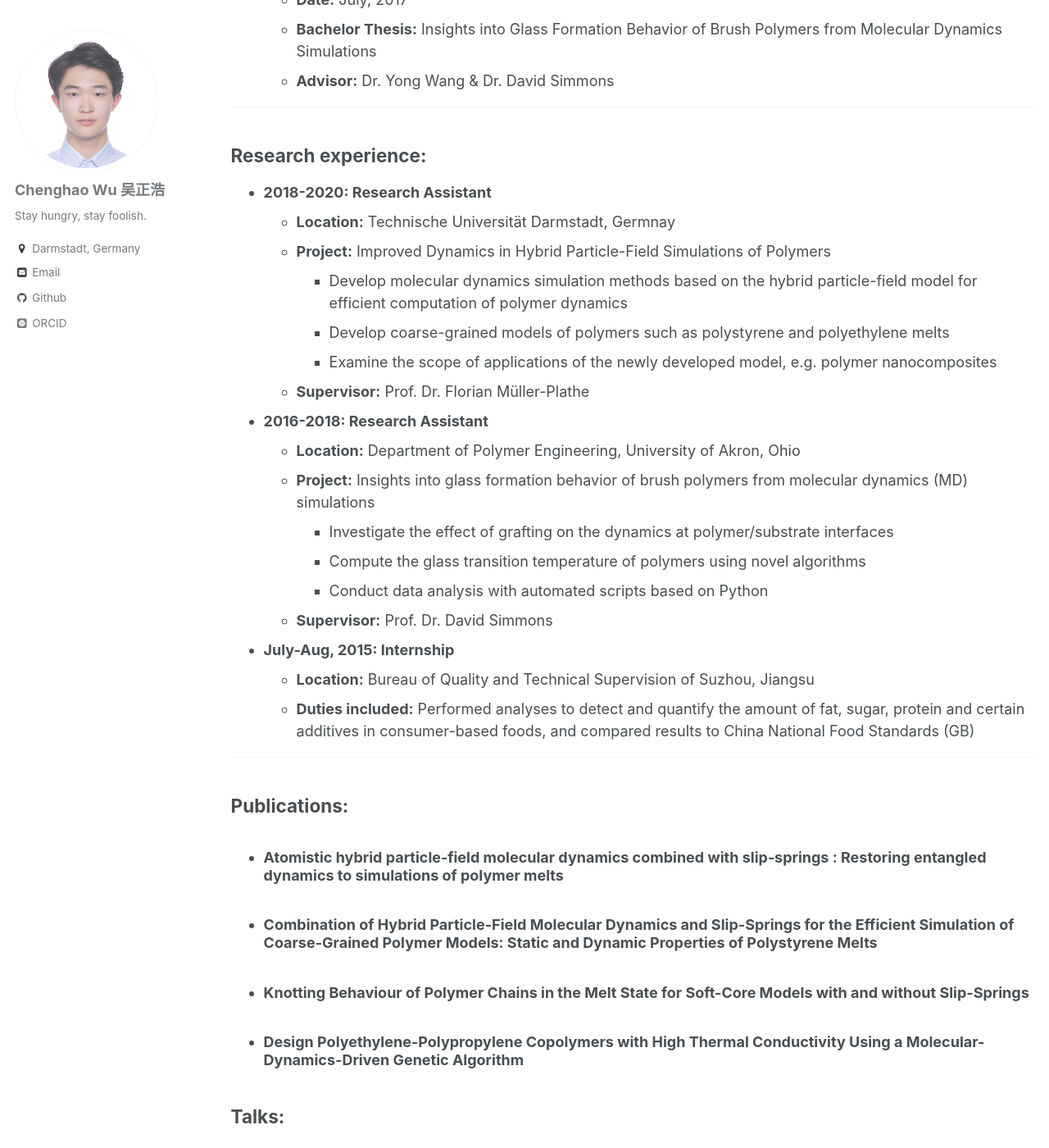
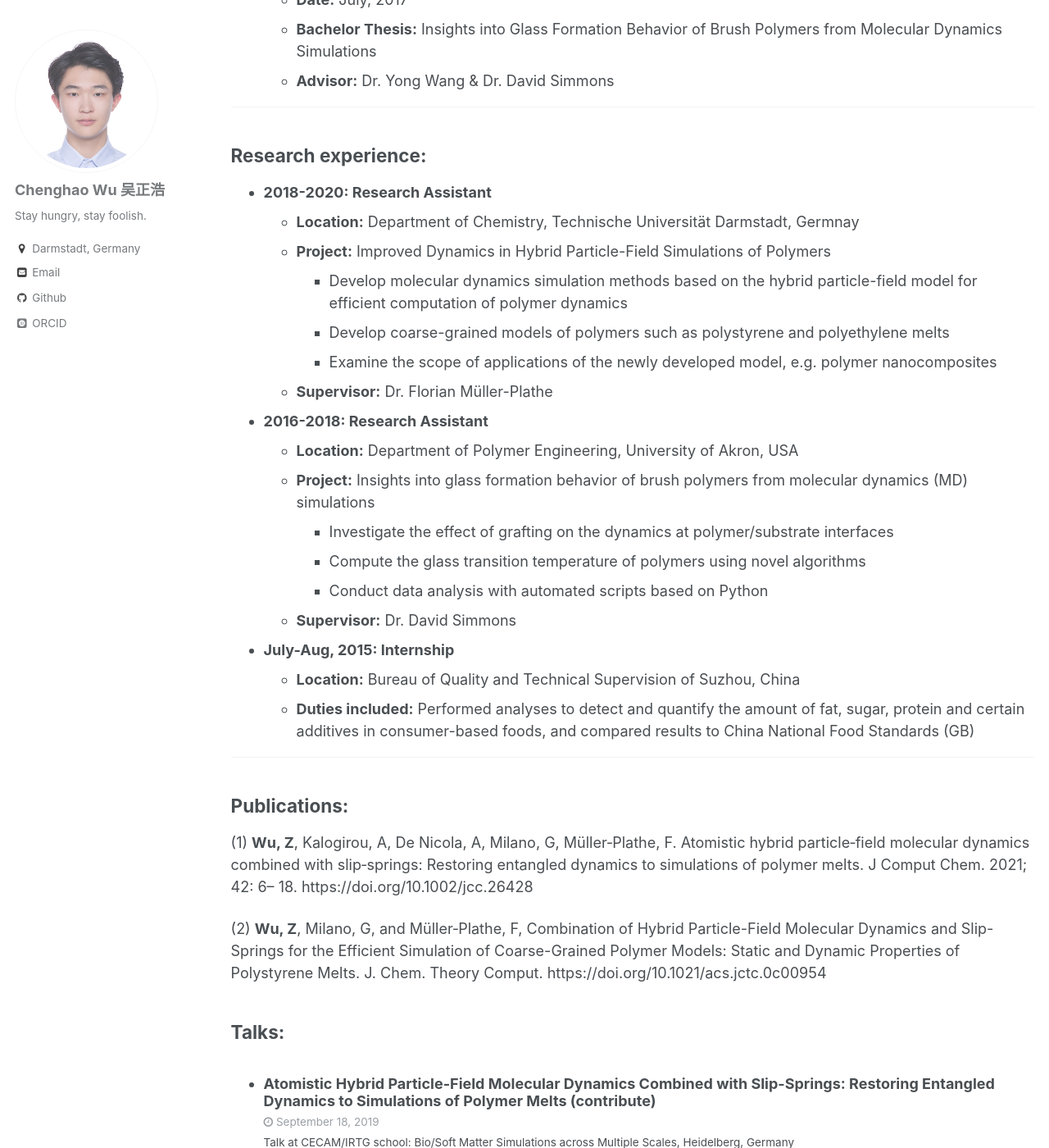
Before and after one commit to Chenghao-Wu/Chenghao-Wu.github.io, a Jekyll site: the page built from _pages/cv.md, in a window 1280 px wide and 1400 px high, scrolled down 706 px. Shown: the whole window at 82% size. Built offline with Jekyll 4.4.1, drawn with Linux system fonts in a browser that asks for light colours; some web fonts are replaced.

Commit message:
update 17

```diff
--- a/_pages/cv.md
+++ b/_pages/cv.md
@@ -38,32 +38,34 @@ Education:
 Research experience:
 ------
 * **2018-2020: Research Assistant**
-  * **Location:** Technische Universität Darmstadt, Germnay
+  * **Location:** Department of Chemistry, Technische Universität Darmstadt, Germnay
   * **Project:** Improved Dynamics in Hybrid Particle-Field Simulations of Polymers
     * Develop molecular dynamics simulation methods based on the hybrid particle-field model for efficient computation of polymer dynamics
     * Develop coarse-grained models of polymers such as polystyrene and polyethylene melts
     * Examine the scope of applications of the newly developed model, e.g. polymer nanocomposites
-  * **Supervisor:** Prof. Dr. Florian Müller-Plathe
+  * **Supervisor:** Dr. Florian Müller-Plathe
 
 * **2016-2018: Research Assistant**
-  * **Location:** Department of Polymer Engineering, University of Akron, Ohio
+  * **Location:** Department of Polymer Engineering, University of Akron, USA
   * **Project:** Insights into glass formation behavior of brush polymers from molecular dynamics (MD) simulations
     * Investigate the effect of grafting on the dynamics at polymer/substrate interfaces
     * Compute the glass transition temperature of polymers using novel algorithms
     * Conduct data analysis with automated scripts based on Python
-  * **Supervisor:** Prof. Dr. David Simmons
+  * **Supervisor:** Dr. David Simmons
 
 * **July-Aug, 2015: Internship**
-  * **Location:** Bureau of Quality and Technical Supervision of Suzhou, Jiangsu
+  * **Location:** Bureau of Quality and Technical Supervision of Suzhou, China
   * **Duties included:** Performed analyses to detect and quantify the amount of fat, sugar, protein and certain additives in consumer-based foods, and compared results to China National Food Standards (GB)
 
 ---
 
 Publications:
 ------
-  <ul>{% for post in site.publications %}
-    {% include archive-single-cv.html %}
-  {% endfor %}</ul>
+
+(1) **Wu, Z**, Kalogirou, A, De Nicola, A, Milano, G, Müller‐Plathe, F. Atomistic hybrid particle‐field molecular dynamics combined with slip‐springs: Restoring entangled dynamics to simulations of polymer melts. J Comput Chem. 2021; 42: 6– 18. https://doi.org/10.1002/jcc.26428
+
+(2) **Wu, Z**, Milano, G, and Müller‐Plathe, F, Combination of Hybrid Particle-Field Molecular Dynamics and Slip-Springs for the Efficient Simulation of Coarse-Grained Polymer Models: Static and Dynamic Properties of Polystyrene Melts. J. Chem. Theory Comput. https://doi.org/10.1021/acs.jctc.0c00954
+
 
 Talks:
 ------
```
Also changed, not shown: _pages/about.md (+1 -1 lines).
